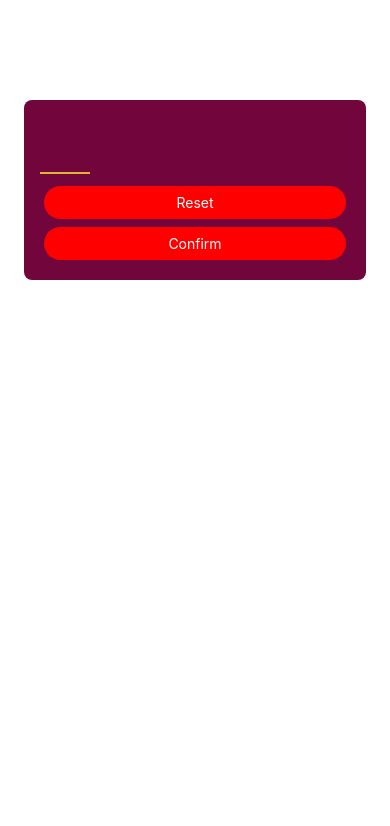
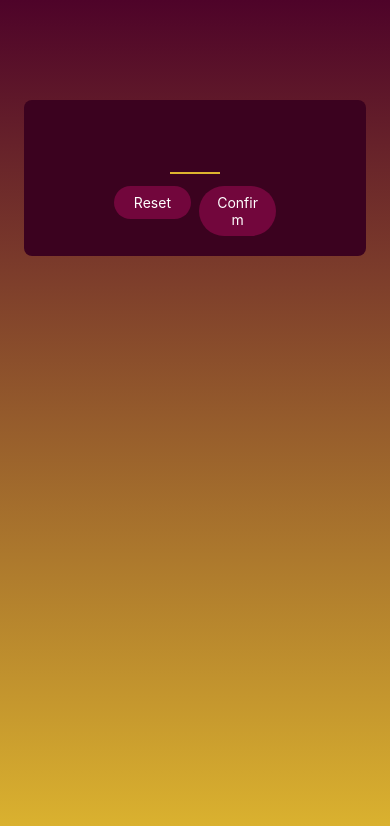
Before and after one commit to HanyMahmoud17/Random-Number, a React Native app: screen / in a window 390 px wide. Shown: the top 826 px of the page. Built offline with nearby package versions, Linux system fonts and the light colour scheme.

Commit message:
add expo linear gradiant and make a background with it in main screen

```diff
--- a/App.js
+++ b/App.js
@@ -1,13 +1,18 @@
-import { StatusBar } from 'expo-status-bar';
-import { StyleSheet, Text, View } from 'react-native';
+import { StyleSheet, View } from 'react-native';
+import {LinearGradient} from 'expo-linear-gradient'
 import MainScreen from './screens/MainScreen';
 
 export default function App() {
   return (
+    <LinearGradient colors={['#4e0329','#ddb52f']} style={styles.rootScreen}>
       <MainScreen/>
+    </LinearGradient>
   );
 }
 
-// const styles = StyleSheet.create({
-
-// });
+const styles = StyleSheet.create({
+  rootScreen:{
+    flex:1,
+    // backgroundColor:'#ddb52f'
+  }
+});
--- a/components/PrimaryButton.js
+++ b/components/PrimaryButton.js
@@ -23,7 +23,7 @@
         overflow: 'hidden', //to hide any out effect
     },
     innerContainer:{
-        backgroundColor:'red',
+        backgroundColor:'#72063c',
         paddingVertical:8,
         paddingHorizontal:16,
         elevation:8,
--- a/package.json
+++ b/package.json
@@ -12,7 +12,8 @@
     "expo": "~49.0.15",
     "expo-status-bar": "~1.6.0",
     "react": "18.2.0",
-    "react-native": "0.72.6"
+    "react-native": "0.72.6",
+    "expo-linear-gradient": "~12.3.0"
   },
   "devDependencies": {
     "@babel/core": "^7.20.0"
--- a/screens/MainScreen.js
+++ b/screens/MainScreen.js
@@ -7,10 +7,14 @@
     return (
         <View style={styles.inputContainer}>
             <TextInput style={styles.numberInput} maxLength={2} keyboardType="number-pad"/>
-
-                <PrimaryButton>Reset</PrimaryButton>
-                <PrimaryButton>Confirm</PrimaryButton>
-
+            <View style={styles.buttonsContainer}>
+                <View style={styles.buttonContainer}>
+                    <PrimaryButton>Reset</PrimaryButton>
+                </View>
+                <View style={styles.buttonContainer}>
+                    <PrimaryButton>Confirm</PrimaryButton>
+                </View>
+            </View>
         </View>
     )
 
@@ -22,7 +26,7 @@
         marginTop:100,
         marginHorizontal:24,
         padding:16,
-        backgroundColor:'#72063c',
+        backgroundColor:'#3b021f',
         borderRadius:8,
         // this for andriod boxShadow
         elevation:20,
@@ -30,7 +34,9 @@
         shadowColor:'balck',
         shadowOffset:{width:0,height:2},
         shadowRadius:6,
-        shadowOpacity:0.25
+        shadowOpacity:0.25,
+        alignItems:'center',
+        justifyContent:'center'
     },
     numberInput:{
         height:50,
@@ -42,6 +48,12 @@
         color:'#ddb52f',
         textAlign:'center',
         marginVertical:8
+    },
+    buttonsContainer:{
+        flexDirection:'row'
+    },
+    buttonContainer:{
+        flex:1
     }
 
 })
```
Also changed, not shown: 1 other file (tests, documents, lock files or other folders).
